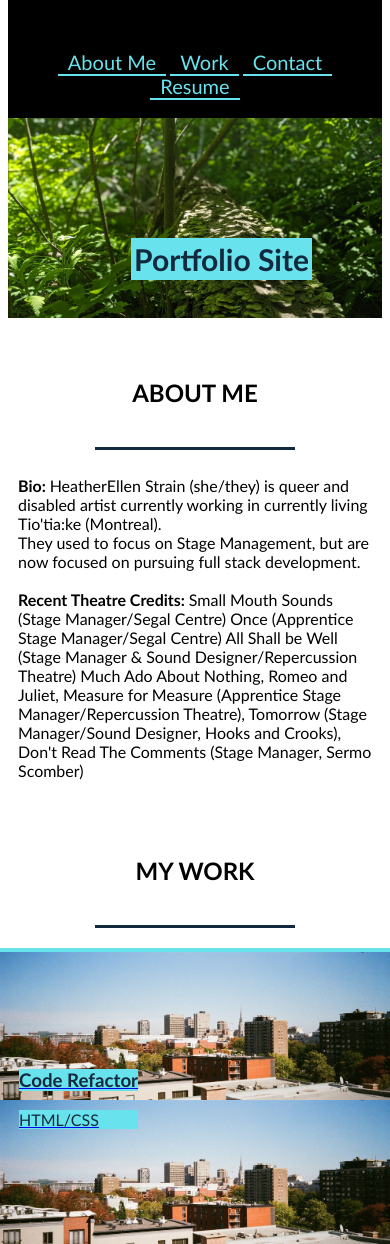
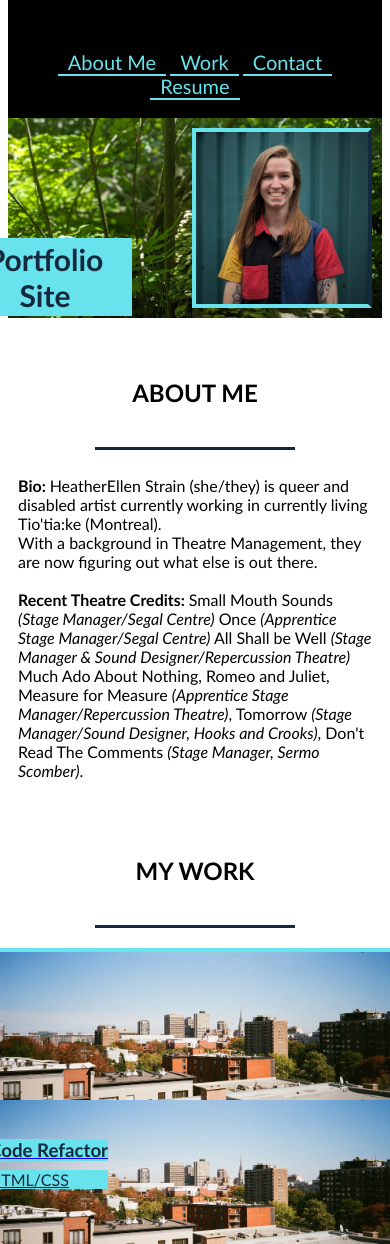
Before and after one commit to hestrain/June-Portfolio, a plain HTML site: page index.html in a window 390 px wide. Shown: the part 80-1324 px from the top of the page. Drawn offline with Linux system fonts and the light colour scheme.

Commit message:
added recent headshot and edited bio & bio formatting

```diff
--- a/assets/css/style.css
+++ b/assets/css/style.css
@@ -71,6 +71,15 @@
     padding: 3px;
   }
 
+  .hero img {
+    position: absolute;
+    left: 26px;
+    max-width: 181px;
+    top: 88px;
+    border: 4px solid var(--aqua);
+    border-right: 4px solid var(--navy);
+  }
+
 /* ======= main sections style ==========*/
   main {
     display: flex;
@@ -88,7 +97,7 @@
     flex-direction: column;
     min-width: 200px;
   }
-
+/* style for the about section */
   .about {
     display: flex;
     align-items: center;
@@ -120,7 +129,6 @@
     min-width: 400PX;
     display: flex;
     flex-wrap: wrap;
-    /* justify-content: space-around; */
     flex-direction: column;
     align-items: flex-start;
     justify-content: center;
@@ -143,7 +151,7 @@
     background-image: url("../images/dog.jpg");
     background-clip: border-box;
     order: 4;
-    background-position: 70% 50%;
+    background-position: 70% 67%;
   }
   #article5 {
     background-image: url("../images/trees.jpg");
@@ -178,12 +186,17 @@
   .work h3 {
     background-color: var(--aqua);
     color: var(--navy);
-    position: static;
+    position: relative;
+    top: 70px;
+    left: -30px;
   }
 
   .work p {
     background-color: var(--aqua);
     color: var(--navy);
+    position: relative;
+    top: 60px;
+    left: -30px;
   }
 
   .sample-img:hover {
@@ -192,7 +205,7 @@
     opacity: 70%;
   }
 
-  /* link style */
+  /* link style for contact section */
   .links a {
     text-decoration: none;
     text-align: center;
@@ -238,5 +251,13 @@
       flex-direction: column;
        flex-wrap: wrap;
       text-align: center;
+      align-items: center;
+    }
+    .hero img{
+      display: block;
+      position: relative;
+      top: auto;
+      left: auto;
+      order: 2;
     }
   }
--- a/index.html
+++ b/index.html
@@ -23,6 +23,7 @@
      <!-- image nto working, but background colors adn subtitle working -->
     <section class="hero" title="branches">
         <h2>Portfolio Site</h2>
+        <img src="./assets/images/hestrain aug 2023 headshot.jpeg" alt="a blonde person in a colorblock shirt">
     </section>
 
     <!-- Body -->
@@ -35,9 +36,14 @@
       <section>
         <p>
           <strong>Bio: </strong>HeatherEllen Strain (she/they) is queer and disabled artist currently working in currently living Tio'tia:ke (Montreal).
-          <br>They used to focus on Stage Management, but are now focused on pursuing full stack development.
+          <br>With a background in Theatre Management, they are now figuring out what else is out there.
           <br><br>
-          <strong>Recent Theatre Credits: </strong>Small Mouth Sounds (Stage Manager/Segal Centre) Once (Apprentice Stage Manager/Segal Centre) All Shall be Well (Stage Manager & Sound Designer/Repercussion Theatre) Much Ado About Nothing, Romeo and Juliet, Measure for Measure (Apprentice Stage Manager/Repercussion Theatre), Tomorrow (Stage Manager/Sound Designer, Hooks and Crooks), Don't Read The Comments (Stage Manager, Sermo Scomber)
+          <strong>Recent Theatre Credits: </strong>Small Mouth Sounds <em>(Stage Manager/Segal Centre)</em>
+          Once <em>(Apprentice Stage Manager/Segal Centre)</em> All Shall be Well <em>(Stage Manager & Sound
+          Designer/Repercussion Theatre)</em> Much Ado About Nothing, Romeo and Juliet,
+          Measure for Measure <em>(Apprentice Stage Manager/Repercussion Theatre)</em>,
+          Tomorrow <em>(Stage Manager/Sound Designer, Hooks and Crooks)</em>,
+          Don't Read The Comments <em>(Stage Manager, Sermo Scomber)</em>.
         </p>
       </section>
     </main>
@@ -52,25 +58,25 @@
           <p> HTML/CSS</p>
         </article>
       </a>
-      <a href="https://hestrain.github.io/prework-study-guide/" class="sample-img smaller-img" id="article2" aria-label="scarecrow in a corn maze, links to">
+      <a href="https://hestrain.github.io/prework-study-guide/" class="sample-img smaller-img" id="article2" aria-label="scarecrow in a corn maze, links to Pre-Work Study Guide">
         <article >
           <h3>Pre-Work Study Guide</h3>
           <p>HTML/CSS/JavaScript</p>
         </article>
       </a>
-      <a href="https://github.com/hestrain/Gdrive-Form-Sheet-Pdf-Email" class="sample-img smaller-img" id="article3" aria-label="person in front of a red wall giving a thumbs up">
+      <a href="https://github.com/hestrain/Gdrive-Form-Sheet-Pdf-Email" class="sample-img smaller-img" id="article3" aria-label="person in front of a red wall giving a thumbs up, links to Form to PDF to Email">
         <article >
           <h3>Form to PDF to Email</h3>
           <p>Google App Script</p>
         </article>
       </a>
-      <a href="https://youtu.be/kUbVPgdhQ7I" class="sample-img smaller-img" id="article4" aria-label="dachshund on a deck">
+      <a href="https://youtu.be/kUbVPgdhQ7I" class="sample-img smaller-img" id="article4" aria-label="dachshund on a deck, links to a video of her doing tricks">
         <article >
           <h3>Dog Tricks</h3>
           <p>Not code, just my dog doing tricks</p>
         </article>
       </a>
-      <a href="https://soundcloud.com/hestrain" class="sample-img smaller-img" id="article5" aria-label="trees">
+      <a href="https://soundcloud.com/hestrain" class="sample-img smaller-img" id="article5" aria-label="trees, links to soundcloud">
         <article >
           <h3>Soundcloud</h3>
           <p>For sound design</p>
```
Also changed, not shown: assets/images/hestrain aug 2023 headshot.jpeg (added).
